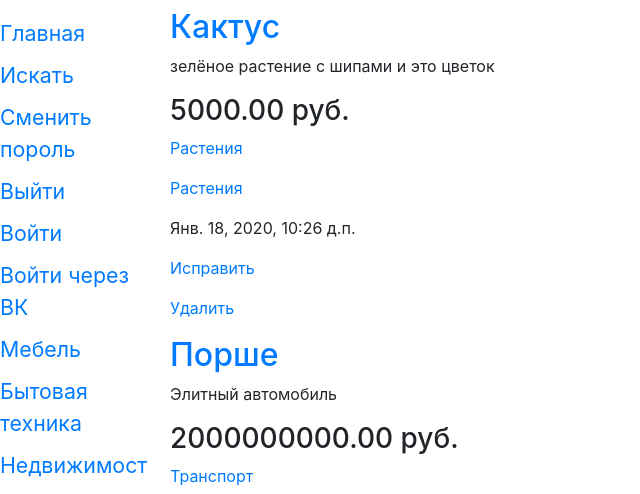
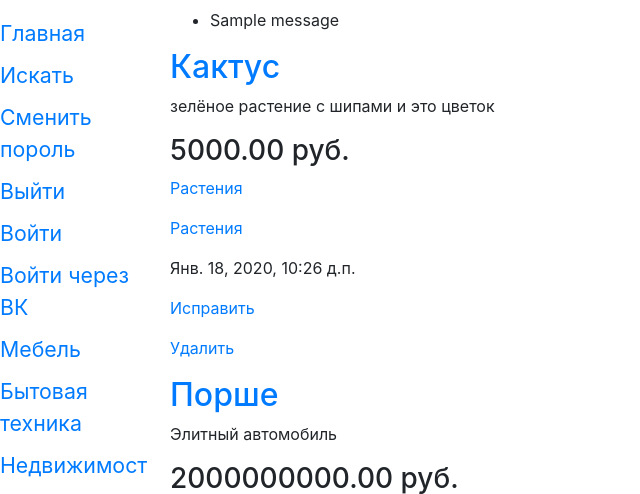
Before and after one commit to StuartJr/Python-Django-2.1, a Django app: page /storys/ in a window 1280 px wide. Shown: the part 64-558 px from the top of the page, without its empty margins (0-640 px from the left). Run offline with Django 3.2, Linux system fonts and the light colour scheme; data comes from the database, SQL or seed files in the repository; both versions use the stored data as it was after the commit; tables that the repository leaves empty hold one stand-in row (values such as "Sample post"); one stand-in notice (Sample message) is shown; some libraries are stand-ins or nearby versions.

Commit message:
Add messages

```diff
--- a/storys/templates/layout/basic.html
+++ b/storys/templates/layout/basic.html
@@ -32,7 +32,17 @@
 		{%endfor%}
 	</nav>
 	<section>
+
 		{%block content%}
+		{% if messages %}
+	<ul class="messages">
+		{% for message in messages %}
+		<li {% if message.tags %} class="{{ message.tags }}"{% endif%}>
+			{{ message }}
+		</li>
+		{% endfor %}
+	</ul>
+	{% endif %}
 		{%endblock%}
 
 	</section>
--- a/storys/templates/storys/create.html
+++ b/storys/templates/storys/create.html
@@ -13,6 +13,8 @@
 	{% bootstrap_field form.content placeholder='Описание товара' show_label=False%}
 	{% bootstrap_field form.price placeholder='Цена' show_label=False%}
 	{% bootstrap_field form.rubric show_label=False%}
+	{% bootstrap_field form.published show_label=False%}
+	{% bootstrap_field form.captcha show_label=False%}
 
 	<input type="submit" value="Добавить">
 </form>
--- a/storys/templates/storys/index.html
+++ b/storys/templates/storys/index.html
@@ -2,6 +2,16 @@
 {% load filtersandtags %}
 
 {%block content%}
+	{% if messages %}
+	<ul class="messages">
+		{% for message in messages %}
+		<li {% if message.tags %} class="{{ message.tags }}"{% endif%}>
+			{{ message }}
+		</li>
+		{% endfor %}
+	</ul>
+	{% endif %}
+
 {%for bb in bbs.object_list%}
 	<h2><a href="{% url 'detail' pk=bb.pk%}">{{bb.title}}</a></h2>
 	<p>{{bb.content}}</p>
--- a/storys/urls.py
+++ b/storys/urls.py
@@ -5,7 +5,7 @@ from django.contrib.auth.views import PasswordResetView
 from django.contrib.auth.views import PasswordResetDoneView
 from django.contrib.auth.views import PasswordResetConfirmView
 from django.contrib.auth.views import PasswordResetCompleteView
-from .views import rubrics, bbs, search, add, get, imags, delet
+from .views import rubrics, bbs, search, media, get, imags, delet
 from .views import StorysIndexView, StoryByRubricView
 from .views import StoryCreateView, StoryEditView, StoryDeleteView
 from .views import StoryAddView, StoryDetailView, StoryRedirectView
@@ -16,7 +16,7 @@ urlpatterns = [
 	path('media/get/<path:filename>', delet, name = 'delet'),
 	path('media/get/', imags, name = 'imags'),
 	path('get/<path:filename>', get, name = 'get'),
-	path('media/', add , name = 'media'),
+	path('media/', media , name = 'media'),
 	path('search/', search, name = 'search'),
 	path('accounts/reset/done/', PasswordResetCompleteView.as_view(template_name = 'registration/password_confirmed.html'), name = 'password_reset_comlete'),
 	path('accounts/reset/<uidb64>/<token>/', PasswordResetConfirmView.as_view(template_name = 'registration/confirm_password.html'), name = 'password_reset_confirm'),
--- a/storys/views.py
+++ b/storys/views.py
@@ -26,22 +26,11 @@ from .forms import ImgForm
 from myfirst.settings import BASE_DIR
 import os
 from django.http import FileResponse
+from django.contrib import messages
+from django.contrib.messages.views import SuccessMessageMixin
 
-# class NoForbiddenCharsValidator:
-# 	def __init__(self, forbidden_chars = (' ',)):
-# 		self.forbidden_chars = forbidden_chars
+MESSAGE_LEVEL = messages.DEBUG
 
-# 	def validate(self, password, user = None):
-# 		for fc in self.forbidden_chars:
-# 			if fc in password:
-# 				raise ValidationError(
-# 					'Пороль не должен содержать недопустимые' + \
-# 					'символы %s ' % ','.join(self.forbidden_chars),
-# 					code = 'forbidden_chars_present')
-
-# 	def get_help_text(self):
-# 		return 'Пороль не должен содержать недопустимые' + \
-# 		'символы %s ' % ','.join(self.forbidden_chars)
 
 def delet(request, filename):
 	img = Img.objects.get(img=filename)
@@ -62,11 +51,12 @@ def imags(request):
 	context = {'imgs':imgs}
 	return render(request, 'storys/imags.html', context)
 
-def add(request):
+def media(request):
 	if request.method == 'POST':
 		form = ImgForm(request.POST, request.FILES)
 		if form.is_valid():
 			form.save()
+			messages.success(request, 'Изображение добавлено')
 			return redirect('index')
 	else:
 		form = ImgForm()
@@ -138,6 +128,7 @@ def delete(request, pk):
 	bb=Story.objects.get(pk=pk)
 	if request.method == 'POST':
 		bb.delete()
+		messages.success(request, 'Объявлене успешно удалено')
 		return HttpResponseRedirect(reverse('by_rubric',
 				kwargs = {'rubric_id':bb.rubric.pk}))
 	else:
@@ -151,6 +142,7 @@ def editet(request, pk):
 		bbf=Storyform(request.POST, instance = bb)
 		if bbf.is_valid():
 			bbf.save()
+			messages.success(request, 'Объявлене успешно изменено')
 			return HttpResponseRedirect(reverse('by_rubric',
 				kwargs = {'rubric_id':bbf.cleaned_data['rubric'].pk}))
 
@@ -259,10 +251,13 @@ class StoryEditView(UpdateView):
 		context['rubrics'] = Rubric.objects.all()
 		return context
 
-class StoryAddView(FormView):
+class StoryAddView(FormView, SuccessMessageMixin):
+	initial = {'price': 0.0}
 	template_name='storys/create.html'
 	from_class=Storyform
-	initial = {'price': 0.0}
+	success_url = '/{rubric_id}'
+	success_message = 'Объявлене "%(title)s" успешно создано'
+
 
 	def get_context_data(self, *args, **kwargs):
 		context = super().get_context_data(*args,**kwargs)
```
Also changed, not shown: storys/templates/storys/by_rubric.html (+9 -0 lines), storys/templates/storys/story_detail.html (+9 -0 lines), db.sqlite3.
